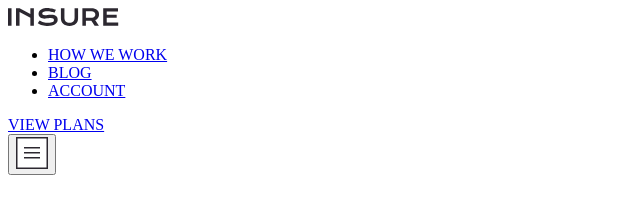
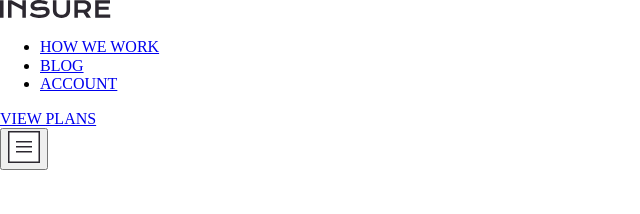
Before and after one commit to ali9ahmad/Insure, a plain HTML site: page index.html in a window 1280 px wide. Shown: the whole page, without its empty margins (0-640 px from the left). Drawn offline with Linux system fonts and the light colour scheme.

Commit message:
Connected with CSS codes

```diff
--- a/index.html
+++ b/index.html
@@ -5,6 +5,8 @@
     <meta http-equiv="X-UA-Compatible" content="IE=edge">
     <meta name="viewport" content="width=device-width, initial-scale=1.0">
     <title>INSURE</title>
+    <link rel="stylesheet" href="./css/normalize.css">
+    <link rel="stylesheet" href="./css/main.css">
 </head>
 <body>
     <!-- BODY STARTS -->
```
